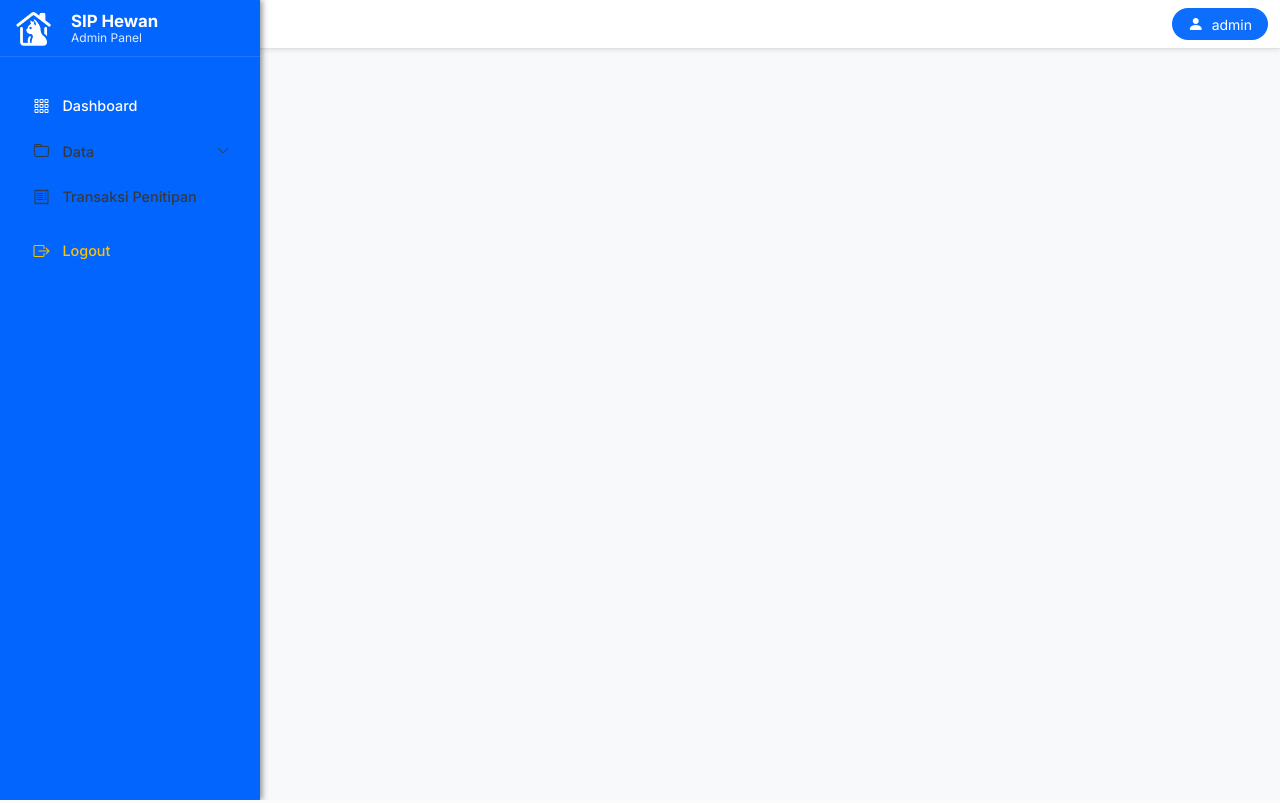
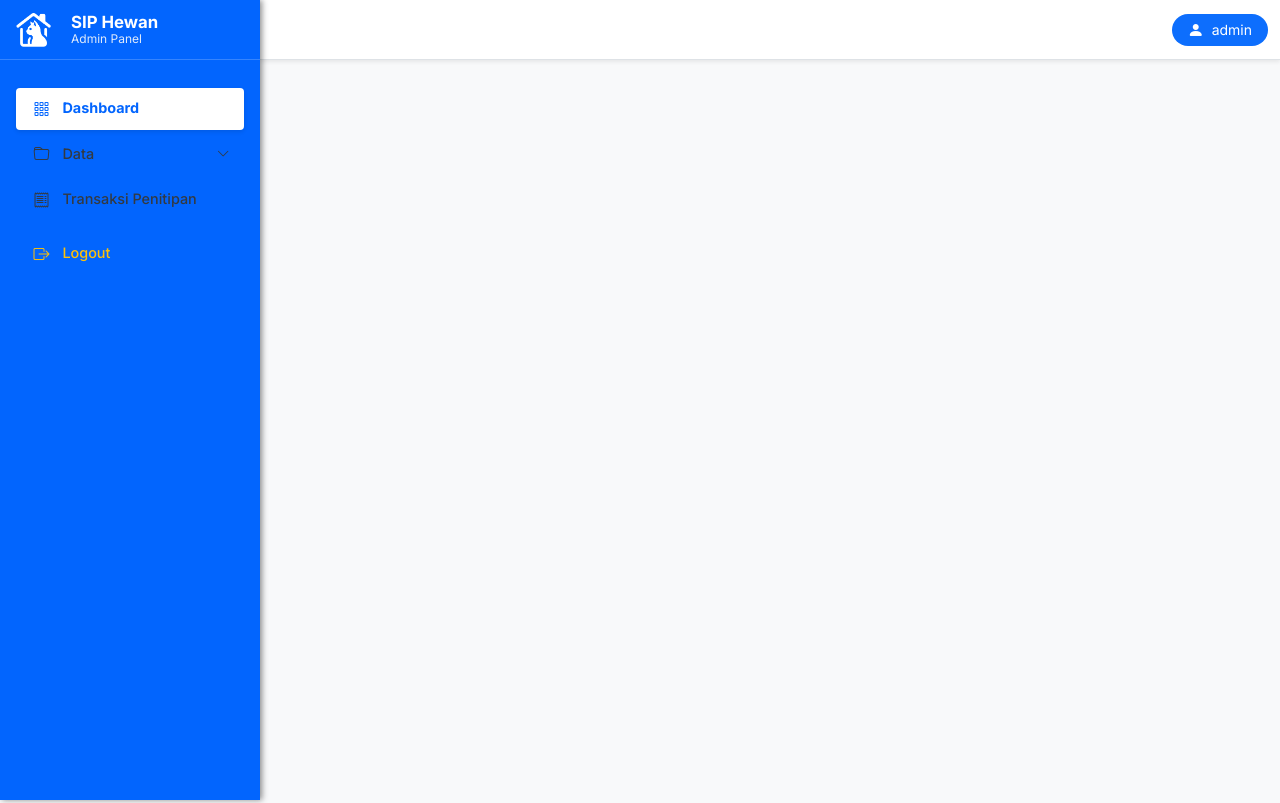
Before and after one commit to erenorren/fix, a PHP site: page /views/template/header.php in a window 1280 px wide. Run offline with PHP 8.4, Linux system fonts and the light colour scheme.

Commit message:
custom css

```diff
--- a/public/css/custom.css
+++ b/public/css/custom.css
@@ -6,26 +6,21 @@
 body {
   font-family: "Inter", sans-serif !important;
   background: #f6f8fa;
-  /* putih 60% */
   color: #333;
 }
 
-/* ==============================
-   WARNA UTAMA
-============================== */
 :root {
   --primary-blue: #0265fe;
   --accent-orange: #ffb113;
   --light-bg: #ffffff;
   --card-shadow: rgba(0, 0, 0, 0.05);
 
-  /* PENTING: Sinkronisasi dengan AdminLTE */
+  /* --- PENGATURAN TINGGI (Ubah angka ini jika ingin lebih tinggi/pendek) --- */
+  --header-height: 60px;
+
   --lte-sidebar-width: 260px;
 }
 
-/* ==============================
-   STYLE KARTU (CARD)
-============================== */
 .card {
   border: none !important;
   border-radius: 14px !important;
@@ -33,110 +28,62 @@
   box-shadow: 0 4px 20px var(--card-shadow);
   transition: 0.2s ease;
 }
-
 .card:hover {
   transform: translateY(-4px);
   box-shadow: 0 6px 26px rgba(0, 0, 0, 0.08);
 }
-
-/* form kelola layanan */
 .modal *,
 .modal {
   transform: none !important;
 }
-
 body.modal-open .card:hover {
   transform: none !important;
 }
 
 /* ==============================
-   HEADER JUDUL HALAMAN
+   HEADER (NAVBAR) FIX
 ============================== */
-h2,
-.page-title {
-  font-weight: 700;
-  color: #222;
+.app-header {
+  height: var(--header-height) !important;
+  min-height: var(--header-height) !important;
+  padding-top: 0 !important;
+  padding-bottom: 0 !important;
+  display: flex;
+  align-items: center;
 }
 
 /* ==============================
-   IKON BULAT UNTUK STAT CARD
+   SIDEBAR FIX (KEMBALI KE BIRU)
 ============================== */
-.card .rounded-circle {
-  display: flex;
-  align-items: center;
-  justify-content: center;
-  background: rgba(2, 101, 254, 0.12);
-  border-radius: 50%;
-}
-
-/* warna icon sesuai kategori */
-.text-primary {
-  color: var(--primary-blue) !important;
-}
-
-.text-accent {
-  color: var(--accent-orange) !important;
-}
-
-/* ==============================
-   BADGE STATUS
-============================== */
-.badge-success {
-  background: #d1f7c4 !important;
-  color: #2f8f24 !important;
-}
-
-.badge-warning {
-  background: #fff4cc !important;
-  color: #c88400 !important;
-}
-
-.badge-danger {
-  background: #ffe2e2 !important;
-  color: #c73636 !important;
-}
-
-.badge-accent {
-  background: var(--accent-orange);
+.modern-sidebar {
+  background-color: var(--primary-blue); /* UBAH KE BIRU */
   color: #ffffff;
-}
-
-/* ==============================
-   SIDEBAR FIX
-============================== */
-
-/* Sidebar Background */
-.bg-primary-blue {
-  background-color: #0265fe !important;
-}
-
-.modern-sidebar {
-  /* HAPUS width statis agar responsif ikut AdminLTE */
-  /* width: 260px;  <-- DIHAPUS */
-
-  background-color: #111827; /* dark grey */
-  color: #c2c7d0;
   box-shadow: 2px 0 6px rgba(0, 0, 0, 0.45);
 }
 
-/* Fix Z-Index untuk Mobile agar sidebar muncul di atas konten */
+/* Brand Logo */
+.sidebar-brand {
+  height: var(--header-height) !important;
+  min-height: var(--header-height) !important;
+  padding: 0 1rem;
+
+  /* FIX: Ubah jadi transparent agar warnanya SAMA PERSIS dengan menu di bawahnya */
+  background-color: transparent;
+
+  border-bottom: 1px solid rgba(255, 255, 255, 0.2);
+  display: flex;
+  align-items: center;
+  justify-content: flex-start;
+  gap: 12px;
+  overflow: hidden;
+}
+
+/* Mobile Z-Index */
 @media (max-width: 991.98px) {
   .app-sidebar {
     z-index: 1050;
     box-shadow: 5px 0 15px rgba(0, 0, 0, 0.3);
   }
-}
-
-/* Brand bar biru di atas sidebar */
-.sidebar-brand {
-  min-height: 57px; /* Sesuaikan dengan tinggi navbar */
-  padding: 0 1rem;
-  background-color: #0265fe;
-  border-bottom: 1px solid rgba(255, 255, 255, 0.12);
-  display: flex;
-  align-items: center;
-  justify-content: flex-start;
-  gap: 12px;
 }
 
 .brand-logo {
@@ -173,16 +121,13 @@
 }
 
 .modern-link {
-  color: #c2c7d0;
+  color: rgba(255, 255, 255, 0.9); /* Teks putih */
   padding: 0.55rem 0.9rem;
   border-radius: 4px;
-
-  /* FIX DROPDOWN: Gunakan Flexbox !important untuk menimpa default AdminLTE */
   display: flex !important;
   align-items: center;
   justify-content: space-between;
   width: 100%;
-
   gap: 10px;
   font-weight: 500;
   font-size: 0.9rem;
@@ -190,40 +135,43 @@
   text-decoration: none;
 }
 
-/* Pastikan teks menu mengisi ruang tengah */
-.modern-link span.flex-grow-1 {
+/* Posisi teks naik sedikit biar tengah */
+.modern-link span.flex-grow-1,
+.modern-link span {
   flex-grow: 1;
+  position: relative;
+  top: -1px;
 }
-
-/* Pastikan panah di ujung kanan */
 .modern-link .dropdown-arrow,
 .modern-link .ms-auto {
   margin-left: auto !important;
 }
 
+/* Hover Effect: Putih Transparan */
 .modern-link:hover {
-  background-color: #9fbeea;
+  background-color: rgba(255, 255, 255, 0.2);
   color: #ffffff;
 }
 
+/* Active State: Background Putih, Teks Biru */
 .modern-link.active,
 .modern-link.active-dropdown {
-  background-color: #0265fe;
-  color: #ffffff;
+  background-color: #ffffff;
+  color: var(--primary-blue);
+  font-weight: 700;
+  box-shadow: 0 2px 4px rgba(0, 0, 0, 0.1);
 }
 
-/* Icon */
 .modern-icon {
   width: 22px;
   font-size: 1rem;
   text-align: center;
   color: inherit;
-  flex-shrink: 0; /* Icon jangan mengecil */
+  flex-shrink: 0;
 }
-
 .modern-link.active .modern-icon,
 .modern-link:hover .modern-icon {
-  color: #ffffff;
+  color: inherit;
 }
 
 /* SUBMENU */
```
Also changed, not shown: other parts of public/css/custom.css (+44 -11 lines).
